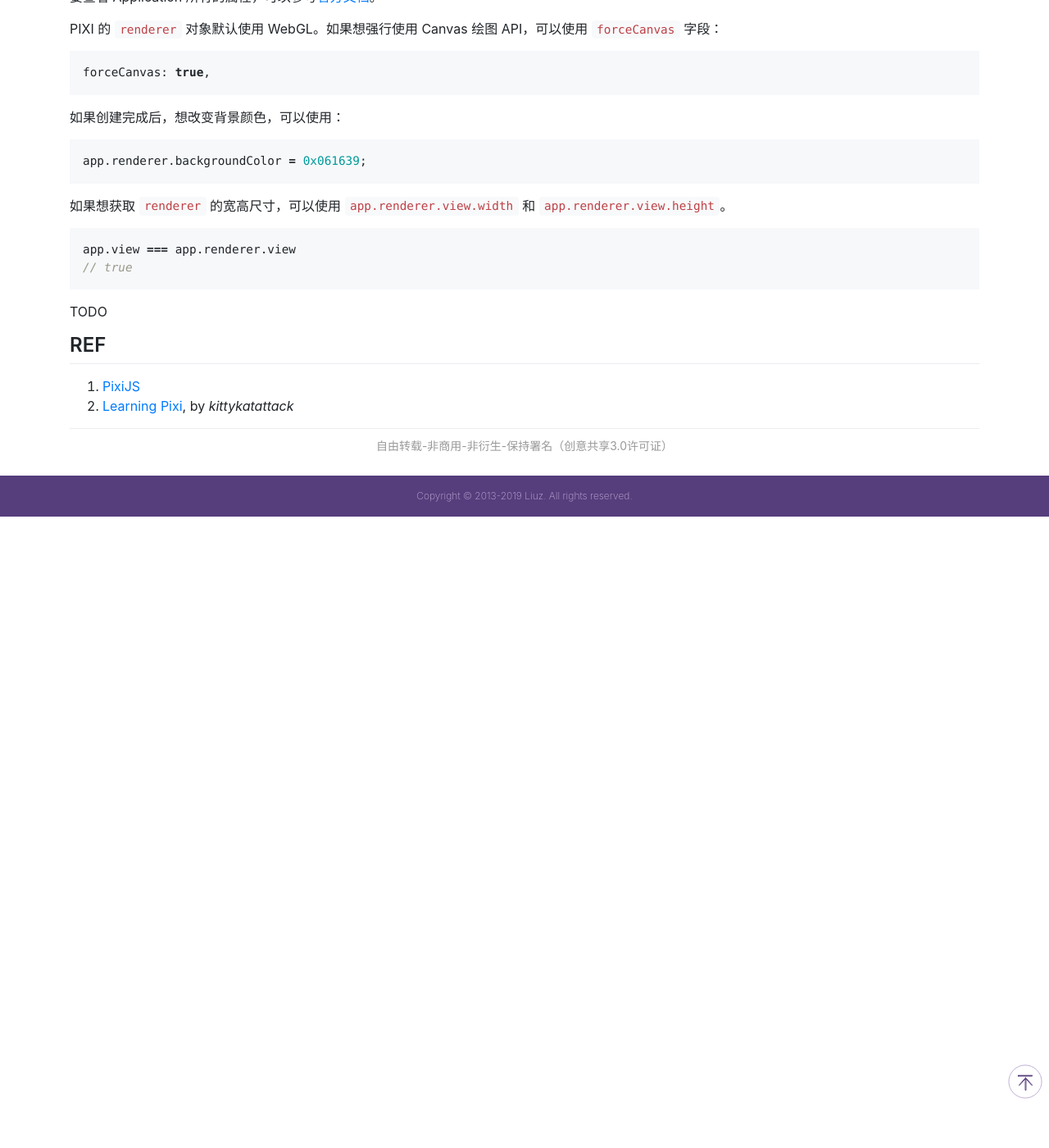
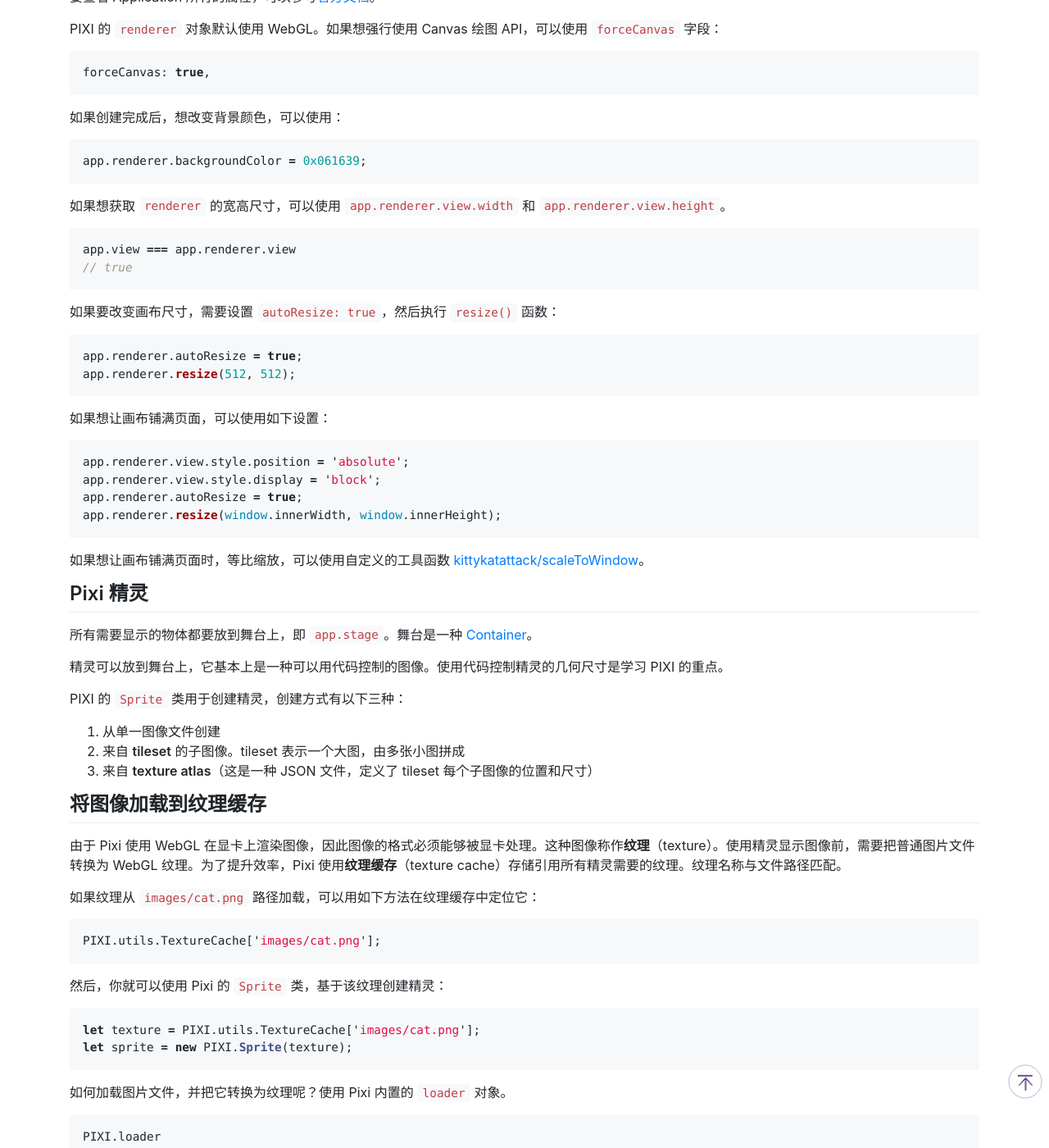
Before and after one commit to liuzhuan/liuzhuan.github.io, a Jekyll site: the page built from _posts/2019-12-14-pixijs-tutorial.md, in a window 1280 px wide and 1400 px high, scrolled down 1084 px. Shown: the whole window at 82% size. Built offline with Jekyll 4.4.1, drawn with Linux system fonts in a browser that asks for light colours; nearby versions of some CDN libraries; comment, search, counter and statistics services are not loaded; before the commit the page ends 1714 px from its top, so only the background shows below that; some of the changed text lies outside the part shown.

Commit message:
docs(pixi): add more pixi notes

````diff
--- a/_posts/2019-12-14-pixijs-tutorial.md
+++ b/_posts/2019-12-14-pixijs-tutorial.md
@@ -70,6 +70,73 @@ app.view === app.renderer.view
 // true
 ```
 
+如果要改变画布尺寸，需要设置 `autoResize: true`，然后执行 `resize()` 函数：
+
+```js
+app.renderer.autoResize = true;
+app.renderer.resize(512, 512);
+```
+
+如果想让画布铺满页面，可以使用如下设置：
+
+```js
+app.renderer.view.style.position = 'absolute';
+app.renderer.view.style.display = 'block';
+app.renderer.autoResize = true;
+app.renderer.resize(window.innerWidth, window.innerHeight);
+```
+
+如果想让画布铺满页面时，等比缩放，可以使用自定义的工具函数 [kittykatattack/scaleToWindow][7]。
+
+## Pixi 精灵
+
+所有需要显示的物体都要放到舞台上，即 `app.stage`。舞台是一种 [Container][8]。
+
+精灵可以放到舞台上，它基本上是一种可以用代码控制的图像。使用代码控制精灵的几何尺寸是学习 PIXI 的重点。
+
+PIXI 的 `Sprite` 类用于创建精灵，创建方式有以下三种：
+
+1. 从单一图像文件创建
+1. 来自 **tileset** 的子图像。tileset 表示一个大图，由多张小图拼成
+1. 来自 **texture atlas**（这是一种 JSON 文件，定义了 tileset 每个子图像的位置和尺寸）
+
+## 将图像加载到纹理缓存
+
+由于 Pixi 使用 WebGL 在显卡上渲染图像，因此图像的格式必须能够被显卡处理。这种图像称作**纹理**（texture）。使用精灵显示图像前，需要把普通图片文件转换为 WebGL 纹理。为了提升效率，Pixi 使用**纹理缓存**（texture cache）存储引用所有精灵需要的纹理。纹理名称与文件路径匹配。
+
+如果纹理从 `images/cat.png` 路径加载，可以用如下方法在纹理缓存中定位它：
+
+```js
+PIXI.utils.TextureCache['images/cat.png'];
+```
+
+然后，你就可以使用 Pixi 的 `Sprite` 类，基于该纹理创建精灵：
+
+```js
+let texture = PIXI.utils.TextureCache['images/cat.png'];
+let sprite = new PIXI.Sprite(texture);
+```
+
+如何加载图片文件，并把它转换为纹理呢？使用 Pixi 内置的 `loader` 对象。
+
+```js
+PIXI.loader
+    .add('images/anyImage.png')
+    .load(setup);
+
+function setup() {
+    // do awesome thing after image loaded.
+}
+```
+
+[Pixi 的开发团队推荐][9]，如果使用 loader，最好引用 `loader.resources` 来获取素材：
+
+```js
+let sprite = new PIXI.Sprite(
+    PIXI.loader.resources['images/anyImage.png'].texture
+);
+```
+
 TODO
 
 ## REF
@@ -83,3 +150,6 @@ TODO
 [4]: https://github.com/kittykatattack/learningPixi "Learning Pixi"
 [5]: https://github.com/pixijs/pixi.js/tree/v4.5.5 "v4.5.5"
 [6]: https://pixijs.download/release/docs/PIXI.Application.html "PIXI.Application API Documentation"
+[7]: https://github.com/kittykatattack/scaleToWindow "kittykatattack/scaleToWindow"
+[8]: http://pixijs.download/release/docs/PIXI.Container.html "PIXI.Container"
+[9]: https://www.html5gamedevs.com/topic/16019-preload-all-textures/?tab=comments#comment-90907 "Preload all textures?"
````
